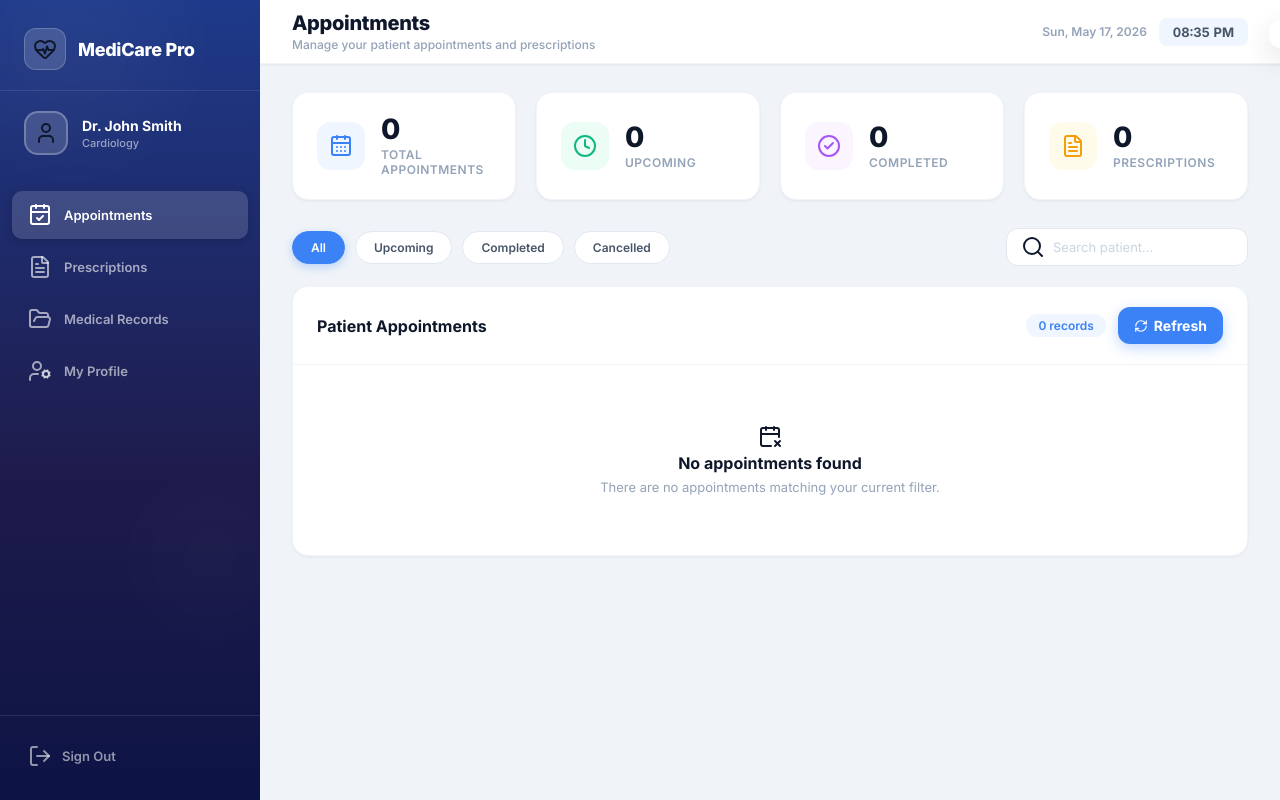
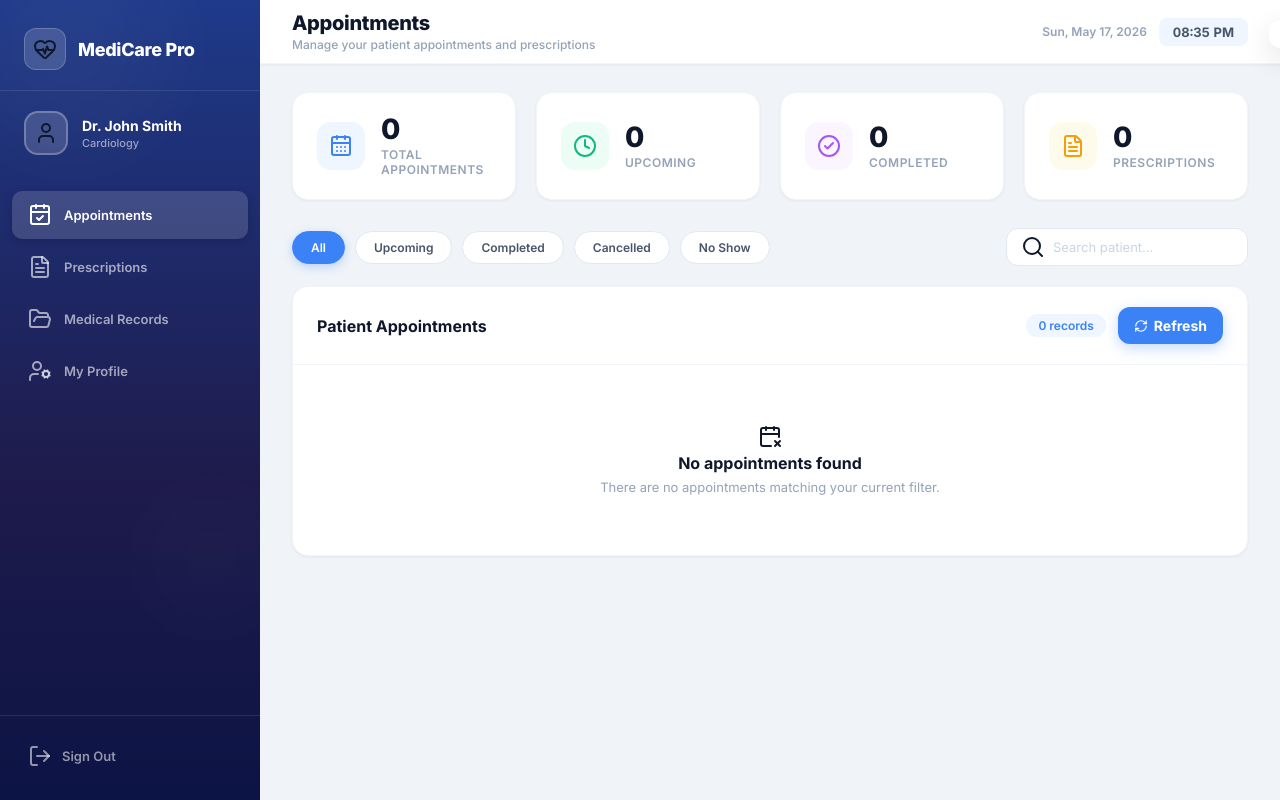
Before and after one commit to ruzzo7/Online-Doctor-Appointment, a PHP site: page / in a window 1280 px wide. Run offline with PHP 8.4, Linux system fonts and the light colour scheme; data comes from the database, SQL or seed files in the repository; data that the repository does not hold is empty.

Commit message:
feat: Add 'no_show' status to appointments and update related functionalities

```diff
--- a/Doctor/backend/get_appointments.php
+++ b/Doctor/backend/get_appointments.php
@@ -48,6 +48,8 @@ try {
         $sql .= " AND a.status = 'completed'";
     } else if ($filter === 'cancelled') {
         $sql .= " AND a.status = 'cancelled'";
+    } else if ($filter === 'no_show') {
+        $sql .= " AND a.status = 'no_show'";
     }
 
     $sql .= " ORDER BY a.appointment_date DESC";
--- a/Doctor/index.html
+++ b/Doctor/index.html
@@ -128,6 +128,8 @@
                             onclick="setFilter('completed')">Completed</button>
                         <button class="filter-btn" data-filter="cancelled"
                             onclick="setFilter('cancelled')">Cancelled</button>
+                        <button class="filter-btn" data-filter="no_show"
+                            onclick="setFilter('no_show')">No Show</button>
                         <div class="filter-search">
                             <i data-lucide="search"></i>
                             <input type="text" placeholder="Search patient..." id="searchInput"
--- a/Doctor/script.js
+++ b/Doctor/script.js
@@ -156,13 +156,18 @@ async function loadDoctorProfile() {
 
 async function updateAppointmentStatus(appointmentId, action) {
     const normalizedAction = String(action || '').toLowerCase();
-    if (!['accept', 'reject'].includes(normalizedAction)) {
+    if (!['accept', 'reject', 'complete', 'cancel', 'no_show'].includes(normalizedAction)) {
         showToast('Invalid action requested', 'error');
         return;
     }
 
-    if (normalizedAction === 'reject') {
-        const confirmed = window.confirm('Are you sure you want to reject this appointment?');
+    if (['reject', 'cancel', 'no_show'].includes(normalizedAction)) {
+        const prompts = {
+            reject: 'Are you sure you want to reject this appointment?',
+            cancel: 'Are you sure you want to cancel this appointment?',
+            no_show: 'Mark this appointment as no-show?'
+        };
+        const confirmed = window.confirm(prompts[normalizedAction]);
         if (!confirmed) return;
     }
 
@@ -347,7 +352,7 @@ function renderAppointments() {
                     <th>Date & Time</th>
                     <th>Reason</th>
                     <th>Status</th>
-                    <th>Accept / Reject</th>
+                    <th>Actions</th>
                 </tr>
             </thead>
             <tbody>
@@ -379,6 +384,15 @@ function renderAppointments() {
                    <button class="action-btn action-btn-outline" onclick="openMedicalRecordModal(${appt.appointment_id}, ${appt.patient_id}, '${appt.patient_name.replace(/'/g, "\\'")}', ${appt.patient_age || 'null'}, '${(appt.patient_email || '').replace(/'/g, "\\'")}', '${(appt.patient_phone || '').replace(/'/g, "\\'")}', '${(appt.reason || '').replace(/'/g, "\\'")}')">
                        <i data-lucide="folder-plus"></i> Record
                    </button>
+                   <button class="action-btn action-btn-success" onclick="updateAppointmentStatus(${appt.appointment_id}, 'complete')">
+                       <i data-lucide="check-circle-2"></i> Complete
+                   </button>
+                   <button class="action-btn action-btn-danger" onclick="updateAppointmentStatus(${appt.appointment_id}, 'cancel')">
+                       <i data-lucide="ban"></i> Cancel
+                   </button>
+                   <button class="action-btn action-btn-outline" onclick="updateAppointmentStatus(${appt.appointment_id}, 'no_show')">
+                       <i data-lucide="user-x"></i> No Show
+                   </button>
                </div>`
             : appt.status === 'completed'
                 ? `<button class="action-btn action-btn-primary" onclick="openConsultationModal(${appt.appointment_id}, '${appt.patient_name.replace(/'/g, "\\'")}', ${appt.patient_age || 'null'}, '${(appt.patient_email || '').replace(/'/g, "\\'")}', '${(appt.patient_phone || '').replace(/'/g, "\\'")}', '${(appt.reason || '').replace(/'/g, "\\'")}', ${appt.patient_id})">
@@ -387,6 +401,10 @@ function renderAppointments() {
                 : appt.status === 'cancelled'
                     ? `<button class="action-btn action-btn-outline" disabled>
                            <i data-lucide="x-circle"></i> Rejected
+                       </button>`
+                    : appt.status === 'no_show'
+                        ? `<button class="action-btn action-btn-outline" disabled>
+                           <i data-lucide="user-x"></i> No Show
                        </button>`
                     : `<button class="action-btn action-btn-outline" disabled>
                            <i data-lucide="check"></i> Done
--- a/Doctor/styles.css
+++ b/Doctor/styles.css
@@ -534,6 +534,9 @@ html, body {
 
 .status-cancelled { background: #fef2f2; color: #dc2626; }
 .status-cancelled::before { background: #dc2626; }
+
+.status-no_show { background: #fff7ed; color: #c2410c; }
+.status-no_show::before { background: #c2410c; }
 
 /* Action buttons */
 .action-btn {
--- a/login page/backend/add_tables.sql
+++ b/login page/backend/add_tables.sql
@@ -12,7 +12,7 @@ CREATE TABLE IF NOT EXISTS `appointments` (
   `patient_id` int(11) NOT NULL,
   `appointment_date` datetime NOT NULL,
   `reason` text,
-  `status` enum('pending','upcoming','completed','cancelled') DEFAULT 'pending',
+  `status` enum('pending','upcoming','completed','cancelled','no_show') DEFAULT 'pending',
   `created_at` timestamp DEFAULT CURRENT_TIMESTAMP,
   PRIMARY KEY (`id`),
   FOREIGN KEY (`doctor_id`) REFERENCES `users`(`id`) ON DELETE CASCADE,
--- a/login page/backend/config.php
+++ b/login page/backend/config.php
@@ -97,7 +97,7 @@ function bootstrapDatabase(PDO $pdo, string $dbName): void
         patient_id INT NOT NULL,
         appointment_date DATETIME NOT NULL,
         reason TEXT,
-        status ENUM('pending', 'upcoming', 'completed', 'cancelled') DEFAULT 'pending',
+        status ENUM('pending', 'upcoming', 'completed', 'cancelled', 'no_show') DEFAULT 'pending',
         created_at TIMESTAMP DEFAULT CURRENT_TIMESTAMP,
         FOREIGN KEY (doctor_id) REFERENCES users(id) ON DELETE CASCADE,
         FOREIGN KEY (patient_id) REFERENCES users(id) ON DELETE CASCADE
@@ -105,7 +105,7 @@ function bootstrapDatabase(PDO $pdo, string $dbName): void
 
     $pdo->exec($appointmentsTableSql);
     ensureTableIsHealthy($pdo, 'appointments', $appointmentsTableSql);
-    $pdo->exec("ALTER TABLE appointments MODIFY status ENUM('pending', 'upcoming', 'completed', 'cancelled') DEFAULT 'pending'");
+    $pdo->exec("ALTER TABLE appointments MODIFY status ENUM('pending', 'upcoming', 'completed', 'cancelled', 'no_show') DEFAULT 'pending'");
 
     $prescriptionsTableSql = "CREATE TABLE IF NOT EXISTS prescriptions (
         id INT AUTO_INCREMENT PRIMARY KEY,
```
Also changed, not shown: Doctor/backend/update_appointment.php (+49 -13 lines).
